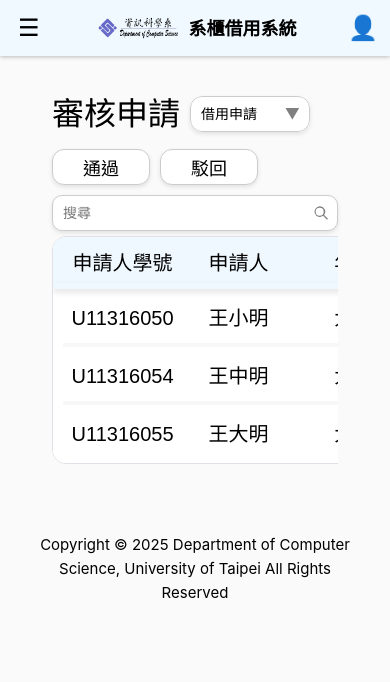
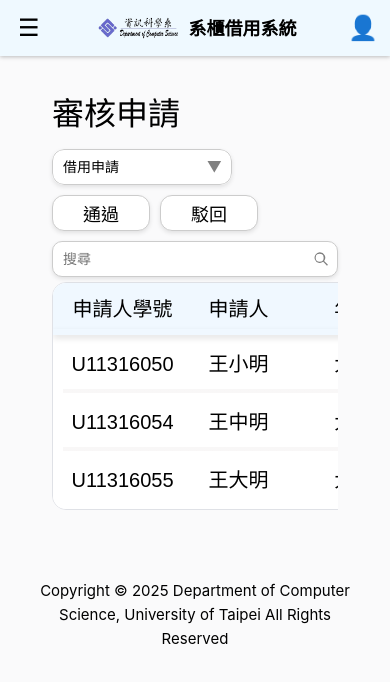
Before and after one commit to UTCS-G505/Locker-borrow-system-Frontend, a Vue app: page /review in a window 390 px wide. Shown: the top 682 px of the page. Built offline with nearby package versions, Linux system fonts and the light colour scheme.

Commit message:
fix:在螢幕過小時直接將篩選器換行

```diff
--- a/src/views/ReviewView.vue
+++ b/src/views/ReviewView.vue
@@ -728,6 +728,7 @@ input[type="text"] {
 .mobile-header-top {
   display: flex;
   align-items: center;
+  flex-wrap: wrap;
   justify-content: space-between; /* 標題與下拉左右對齊 */
   gap: 10px;
 }
@@ -745,9 +746,8 @@ input[type="text"] {
   color: black;
 }
 .mobile-header-row select {
-  /* flex-grow: 1; */
-  flex: 1 1 auto;
-  min-width: 0px;
+  flex-grow: 1;
+  min-width: 180px;
   max-width: 100%;
   width: 100%;
   padding: 6px 8px;
```
